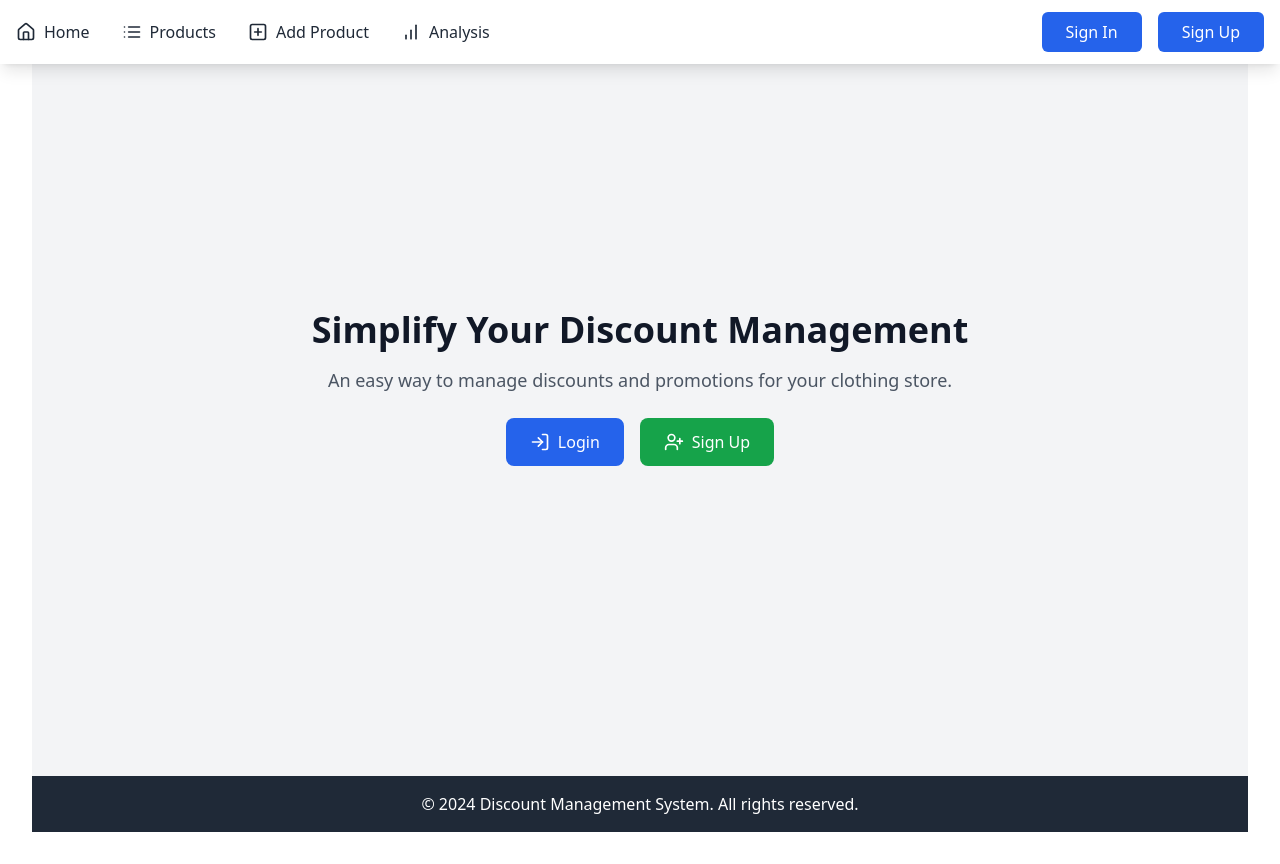
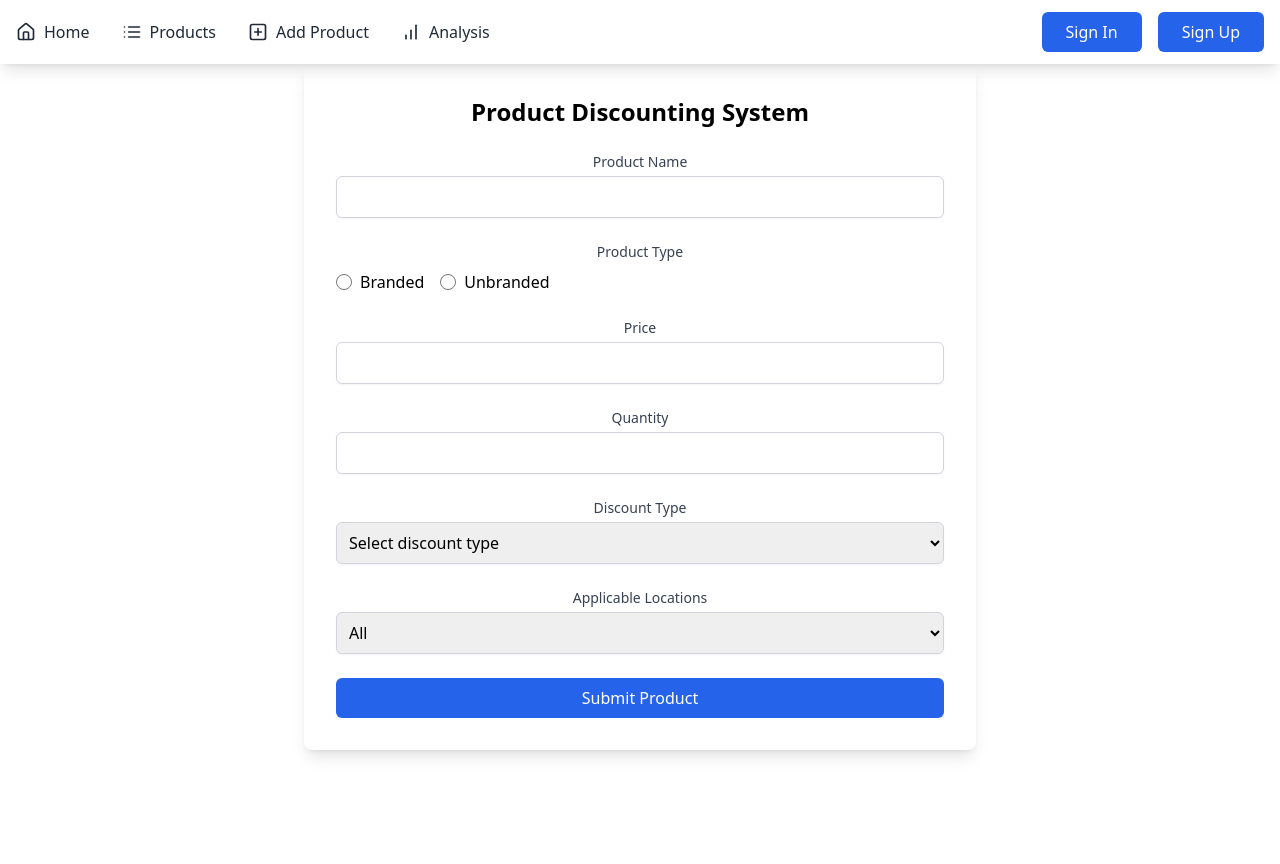
Before and after one commit to Viswesh934/clothing-store, a React (Vite) app in the folder frontend/: page / in a window 1280 px wide. Built offline with nearby package versions, Linux system fonts and the light colour scheme.

Commit message:
fixed app

```diff
--- a/frontend/src/App.jsx
+++ b/frontend/src/App.jsx
@@ -18,14 +18,9 @@ function App() {
 
   return (
     <Routes>
-      <Route path="/" element={<Home/>} />
+      <Route path="/" element={<Product />} />
       <Route path='/login' element={<LoginForm />} />
       <Route path='/signup' element={<SignupForm />} />
-      <Route path='/product-form' element={<Product />} />
-      <Route path='/analysis' element={<Analysis />} />
-      <Route path='/products' element={<Productlist />} />
-      <Route path='/profile' element={<Profile />} />
-      <Route path='/settings' element={<Settings/>}/>
 
     </Routes>
 
```
